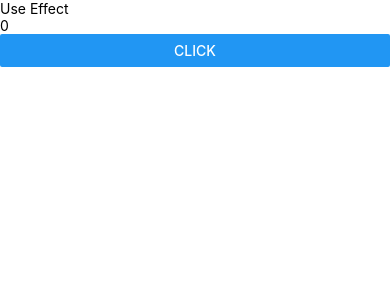
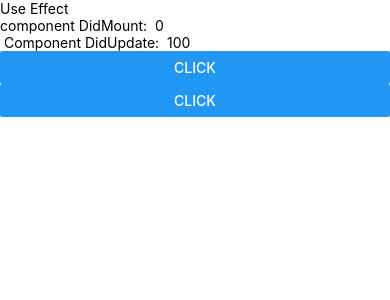
Before and after one commit to deep1524/ReactNative, a React Native app: screen / in a window 390 px wide. Shown: the top 300 px of the page. Built offline with nearby package versions, Linux system fonts and the light colour scheme.

Commit message:
Component Did Mount and Component DidUpdate

```diff
--- a/components/Use_effect.jsx
+++ b/components/Use_effect.jsx
@@ -3,15 +3,20 @@ import { Button, Text, View } from 'react-native'
 
 const Use_effect = () => {
     const [count,setCount]=useState(0);
+    const [data,setData]=useState(100);
     useEffect(()=>{
 console.warn("hello")
-    },[])
+     },[data])
+    //  single array pass (component did mount)
+    // if you pass the any state in array then it will be componnt Didupdate
   return (
    <View>
     <Text>Use Effect</Text>
-    <Text>{count}</Text>
+    <Text>component DidMount:  {count}</Text>
+    <Text> Component DidUpdate:  {data}</Text>
 
     <Button title='click' onPress={()=>setCount(count+1)}></Button>
+    <Button title='click' onPress={()=>setData(data+1)}></Button>
    </View>
   )
 }
```
